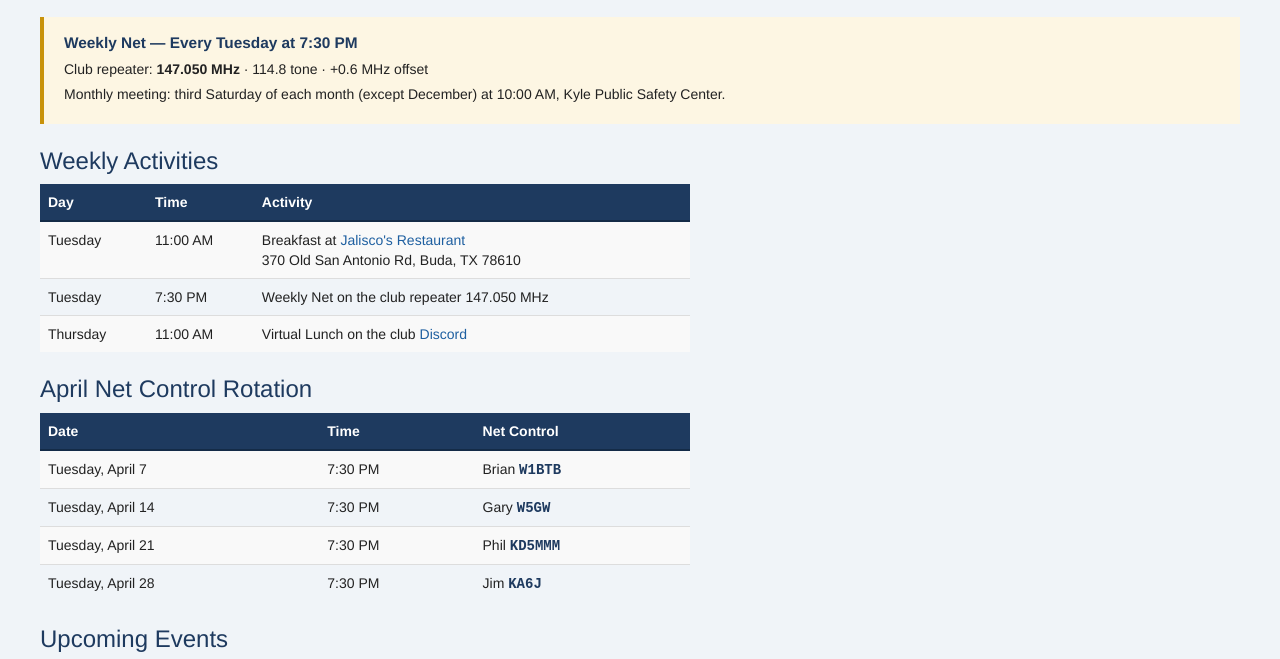
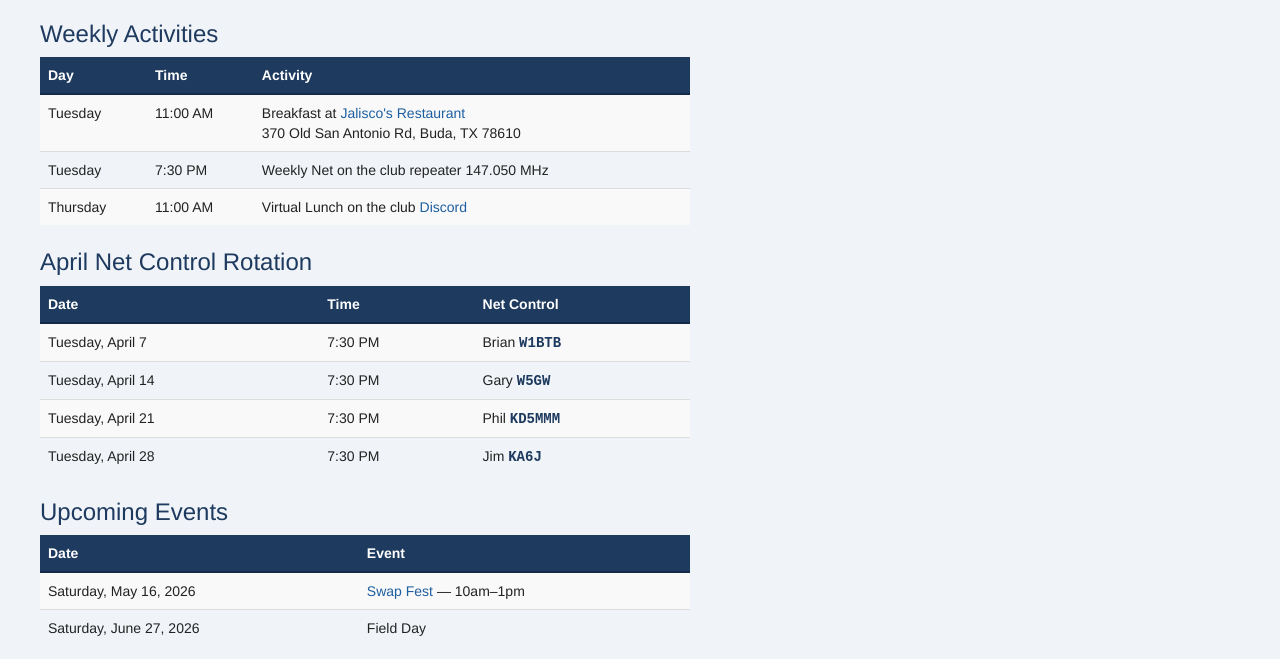
Before and after one commit to rubygeek/hchams_org, a website: page schedule.html in a window 1280 px wide. Shown: the part 106-765 px from the top of the page. Drawn offline with nearby package versions, Linux system fonts and the light colour scheme.

Commit message:
removed redundant info

```diff
--- a/schedule.html
+++ b/schedule.html
@@ -71,12 +71,6 @@
 
   <div class="body-content">
     <h2>Club Schedule &amp; Events</h2>
-
-    <div class="schedule-intro">
-      <p class="freq">Weekly Net &mdash; Every Tuesday at 7:30 PM</p>
-      <p>Club repeater: <strong>147.050 MHz</strong> &middot; 114.8 tone &middot; +0.6 MHz offset</p>
-      <p>Monthly meeting: third Saturday of each month (except December) at 10:00 AM, Kyle Public Safety Center.</p>
-    </div>
 
     <h3>Weekly Activities</h3>
     <div class="table-responsive-wrap">
```
